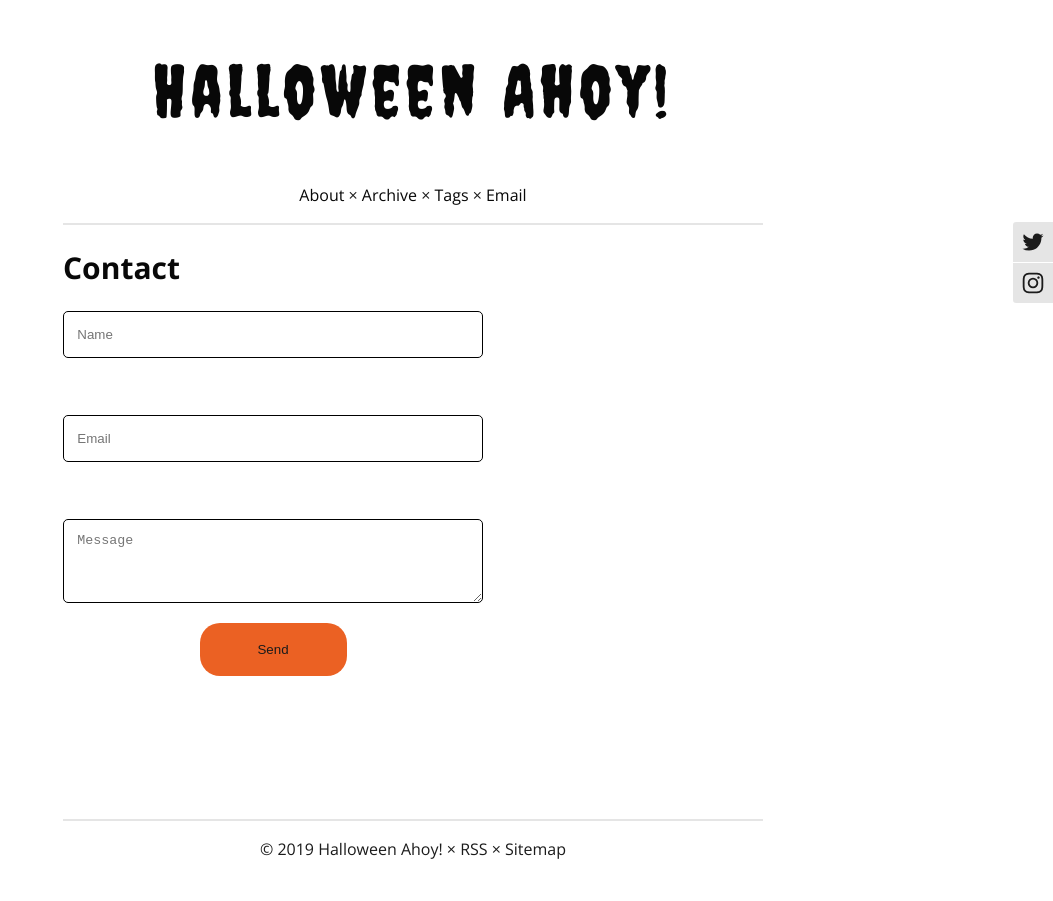
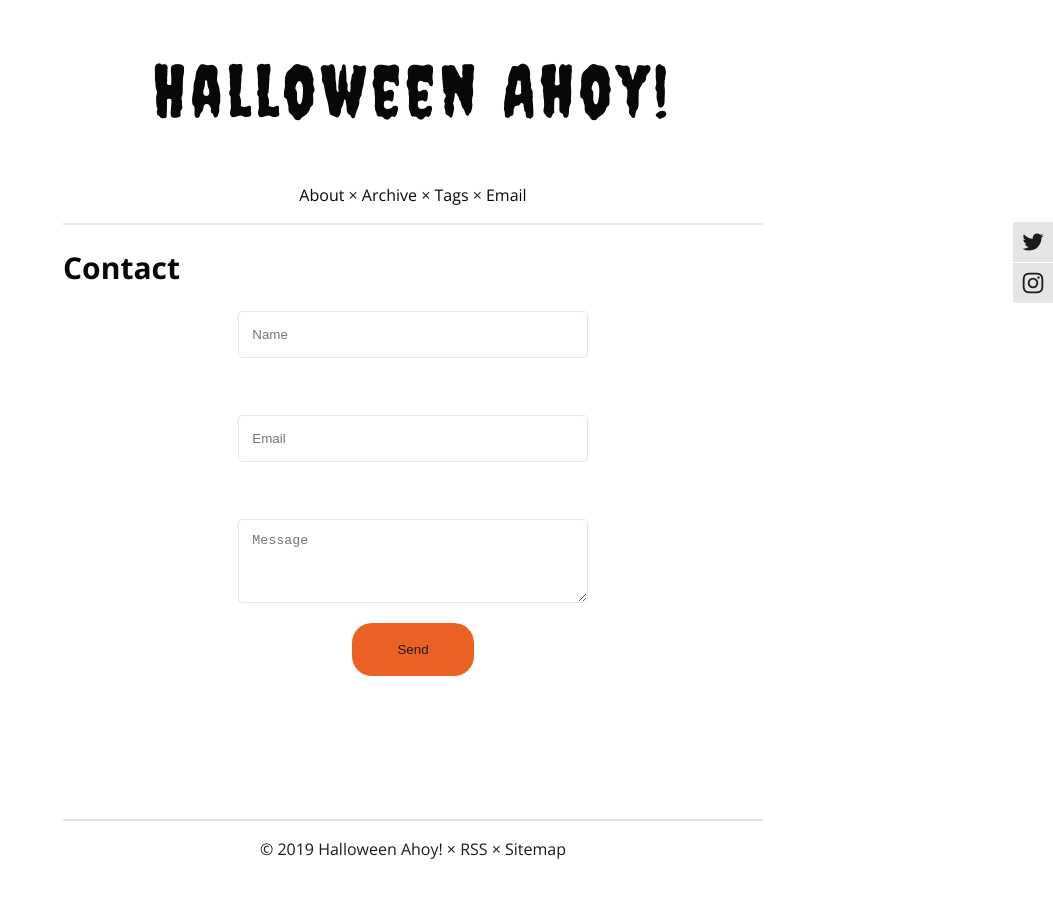
Before and after one commit to halloweenahoy/halloweenahoy.github.io, a Jekyll site: the page built from contact.html, in a window 1280 px wide. Shown: the whole page, without its empty margins (227-1280 px from the left). Built offline with Jekyll 4.4.1, drawn with Linux system fonts in a browser that asks for light colours; comment, search, counter and statistics services are not loaded.

Commit message:
Update style.css

```diff
--- a/css/style.css
+++ b/css/style.css
@@ -14,15 +14,16 @@ padding: 0 10px;
 /* Form */
 
 form {
-    width: 60%;
+    width: 50%;
     height: 500px;
+    margin: 0 auto;
     display: grid;
     grid-template-rows: repeat(5, 1fr);
     grid-row-gap: 20px;
 }
 
 form input {
-  border: 1px solid black;
+  border: 1px solid rgba(0, 0, 0, 0.1);
   border-radius: 5px;
   background: white;
   text-align: left;
@@ -33,7 +34,7 @@ form input {
 
 form textarea {
   padding: 1em;
-  border: 1px solid black;
+  border: 1px solid rgba(0, 0, 0, 0.1);
   border-radius: 5px;
 }
 
```
